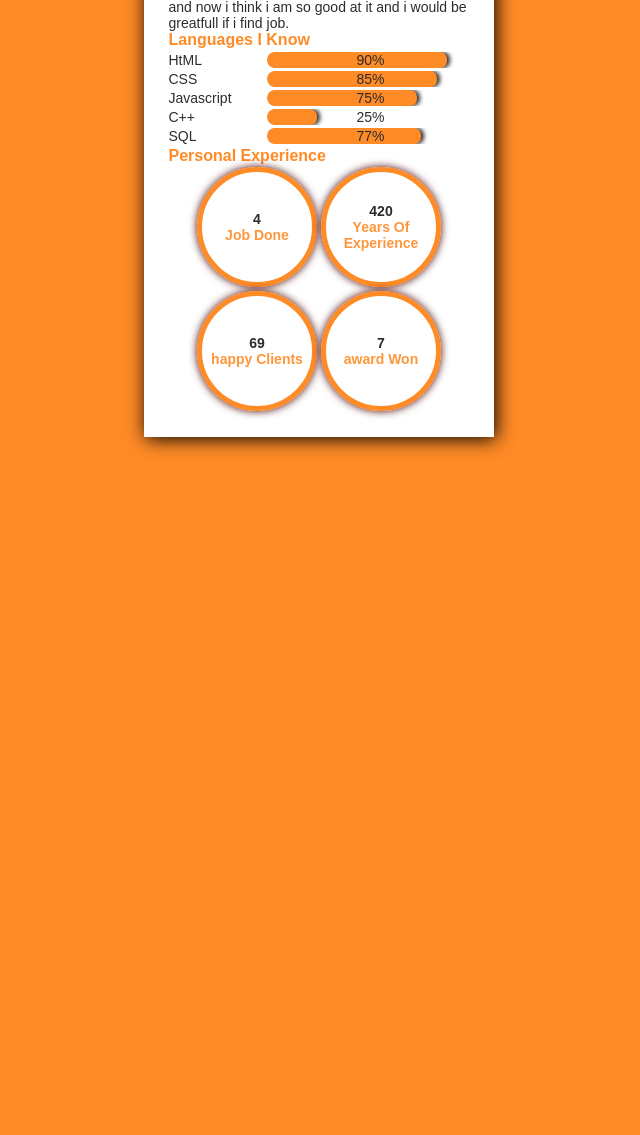
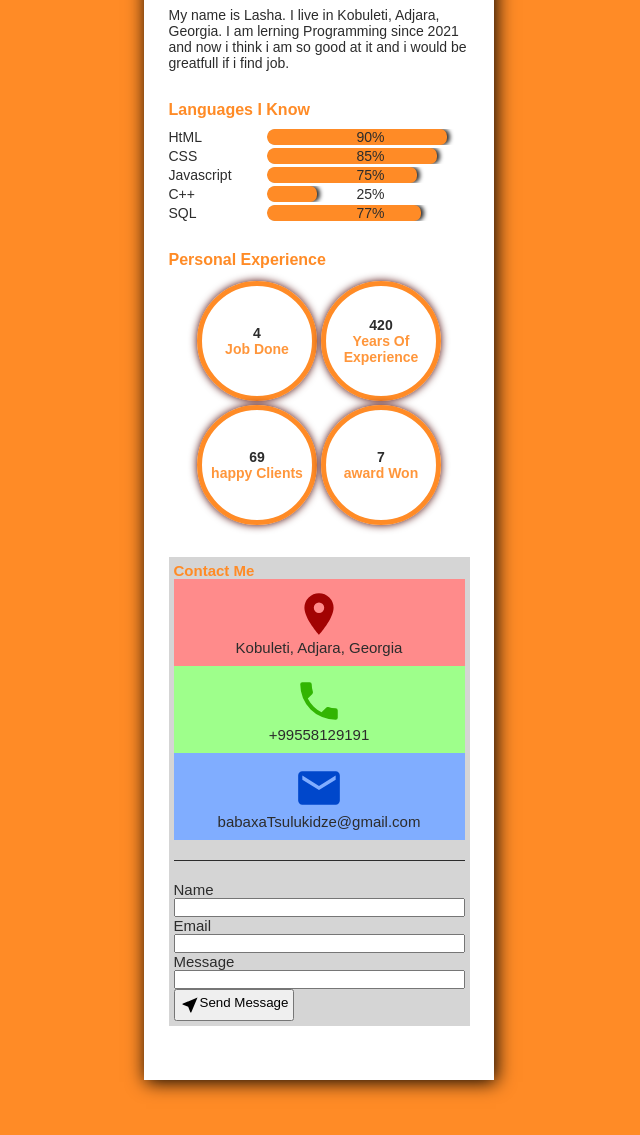
Before and after one commit to LashaTsulukidze751/myPortfolio, a plain HTML site: page myPortfolio/index.html in a window 1280 px wide. Shown: the part 619-1754 px from the top of the page, without its empty margins (321-961 px from the left). Before the commit the page ends 1120 px from the top, so only its background shows below. Drawn offline with Linux system fonts and the light colour scheme.

Commit message:
Add files via upload

```diff
--- a/myPortfolio/index.html
+++ b/myPortfolio/index.html
@@ -30,8 +30,9 @@
             <img src="./images/main-image.png" alt="persons image">
             <div class="about-me">
                 <h4>About Me</h4>
-                <p>My name is Lasha. I live in Kobuleti, Adjara, Georgia. I am lerning Programming since 2021 and now i think i am so good at it
-                    and i would be greatfull if i  find job.
+                <p>My name is Lasha. I live in Kobuleti, Adjara, Georgia. I am lerning Programming since 2021 and now i
+                    think i am so good at it
+                    and i would be greatfull if i find job.
                 </p>
                 <h4>Languages I Know</h4>
                 <div class="P-languages">
@@ -91,7 +92,60 @@
                     </div>
                 </div>
             </div>
+            <div class="contact-me">
+                <h4>Contact Me</h4>
+                <div class="contact-info">
+                    <div class="addres" id="addres">
+                        <svg xmlns="http://www.w3.org/2000/svg" viewBox="0 0 24 24" class="location">
+                            <title>map-marker</title>
+                            <path
+                                d="M12,11.5A2.5,2.5 0 0,1 9.5,9A2.5,2.5 0 0,1 12,6.5A2.5,2.5 0 0,1 14.5,9A2.5,2.5 0 0,1 12,11.5M12,2A7,7 0 0,0 5,9C5,14.25 12,22 12,22C12,22 19,14.25 19,9A7,7 0 0,0 12,2Z" />
+                        </svg>
+                        <p>Kobuleti, Adjara, Georgia</p>
+                    </div>
+                    <div class="phone">
+                        <svg xmlns="http://www.w3.org/2000/svg" viewBox="0 0 24 24">
+                            <title>phone</title>
+                            <path
+                                d="M6.62,10.79C8.06,13.62 10.38,15.94 13.21,17.38L15.41,15.18C15.69,14.9 16.08,14.82 16.43,14.93C17.55,15.3 18.75,15.5 20,15.5A1,1 0 0,1 21,16.5V20A1,1 0 0,1 20,21A17,17 0 0,1 3,4A1,1 0 0,1 4,3H7.5A1,1 0 0,1 8.5,4C8.5,5.25 8.7,6.45 9.07,7.57C9.18,7.92 9.1,8.31 8.82,8.59L6.62,10.79Z" />
+                        </svg>
+                        <p>+99558129191</p>
+                    </div>
+                    <div class="mail">
+                        <svg xmlns="http://www.w3.org/2000/svg" viewBox="0 0 24 24">
+                            <title>email</title>
+                            <path
+                                d="M20,8L12,13L4,8V6L12,11L20,6M20,4H4C2.89,4 2,4.89 2,6V18A2,2 0 0,0 4,20H20A2,2 0 0,0 22,18V6C22,4.89 21.1,4 20,4Z" />
+                        </svg>
+                        <p><a href="https://mail.google.com/mail/u/0/#inbox">babaxaTsulukidze@gmail.com</a></p>
+                    </div>
+                </div>
+                <div class="line"></div>
+                <div class="send-message-div">
+                    <div class="name">
+                        <p>Name</p>
+                        <input type="text" name="" id="name" title="Enter Name">
+                    </div>
+                    <div class="email">
+                        <p>Email</p>
+                        <input type="text" name="" id="email" title="Enter Email">
+                    </div>
+                    <div class="message">
+                        <p>Message</p>
+                        <input type="text" name="" id="message" title="Enter Message">
+                    </div>
+                    <div class="message-sender-div">
+                        <button class="send-message-button" id="messageSendBtn">
+                        <svg xmlns="http://www.w3.org/2000/svg" viewBox="0 0 24 24"><title>near-me</title><path d="M21,3L3,10.53V11.5L9.84,14.16L12.5,21H13.46L21,3Z" /></svg>
+                        <p>Send Message</p>
+                    </button>
+                    <p class="sentMessage"></p>
+                    </div>
+
+                </div>
+            </div>
         </main>
+
     </div>
 
 
--- a/myPortfolio/script.js
+++ b/myPortfolio/script.js
@@ -22,7 +22,6 @@ languagesPercentages.forEach(element => {
 //day/night theme changer
 let icon =document.querySelector(".dayNightChanger");
 icon.addEventListener("click",()=>{
-
     document.body.classList.toggle("dark");
     if(document.body.classList.contains("dark")){
         icon.src="images/night-mode.png";
@@ -31,3 +30,21 @@ icon.addEventListener("click",()=>{
     }
 
 })
+//message sender
+let nameInput = document.getElementById(`name`);
+let emailInput = document.getElementById(`email`);
+let messageInput = document.getElementById(`message`);
+document.getElementById("messageSendBtn").onclick = function(){
+    if(nameInput.value != "" && emailInput.value != "" && messageInput.value != ""){
+        document.querySelector(".sentMessage").innerHTML="message sent"
+    } else{
+        document.querySelector(".sentMessage").innerHTML="message not sent,  please fill emtpy space "
+    }
+};
+//contact me dencer
+document.getElementById("addres").onmouseover = ( )=>{
+    document.querySelector(".location").classList.add("danceup");
+    setTimeout( () => {
+        document.querySelector(".location").classList.remove("danceup")
+    },200);
+}
--- a/myPortfolio/style.css
+++ b/myPortfolio/style.css
@@ -1,155 +1,230 @@
-*{
+* {
     margin: 0;
     padding: 0;
     box-sizing: border-box;
     font-family: sans-serif;
     text-decoration: none;
-
 }
 :root {
     --dayThemeTextColor: rgb(44, 44, 44);
-    --Orange:#ff8b26;
+    --Orange: #ff8b26;
     --backgroundcolor: white;
+    --contactMeColor: rgb(213, 213, 213);
 }
-.dark{
-    --dayThemeTextColor:white;
-    --backgroundcolor:rgb(44, 44, 44);
 
+.dark {
+    --dayThemeTextColor: white;
+    --backgroundcolor:
+    --contactMeColor: rgb(20,27,31)
 }
-body{
-    max-width:100%;
+a{
+    color:var(--dayThemeTextColor);
+}
+body {
+    max-width: 100%;
     min-height: 100vh;
     background-color: var(--Orange);
 }
-.wrapper{
-    max-width:350px;
+.wrapper {
+    max-width: 350px;
     margin: 5% auto;
     background: var(--backgroundcolor);
     box-shadow: 2px 2px 18px;
     min-height: 100vh;
 }
-header{
+header {
     display: flex;
     align-items: center;
     justify-content: space-between;
     padding: 7%;
     color: var(--dayThemeTextColor);
 }
-header h4 a{
-    color:var(--Orange);
+header h4 a {
+    color: var(--Orange);
 }
-.header-nav{
+.header-nav {
     display: flex;
 }
-.header-nav h5 a{
+.header-nav h5 a {
     color: var(--dayThemeTextColor);
     font-size: 13px;
     padding: 5px;
 }
-.dayNightChanger{
+.dayNightChanger {
     width: 25px;
     height: 25px;
 }
-.circle{
-    width:13px;
+.circle {
+    width: 13px;
     height: 13px;
     border-radius: 50%;
-    border:2px solid
+    border: 2px solid;
 }
 /*main*/
-main{
+main {
     position: relative;
     padding: 7%;
 }
-.main-text{
+.main-text {
     position: absolute;
     color: var(--dayThemeTextColor);
     letter-spacing: 1px;
     line-height: 30px;
 }
-.beast{
+.beast {
     border: 2px solid var(--Orange);
     cursor: pointer;
 }
-main img{
+main img {
     width: 100%;
     box-shadow: 2px 2px 2px var(--Orange);
 }
-.main-text :nth-child(2),.spining-smile{
+.main-text :nth-child(2),
+.spining-smile {
     display: inline-block;
 }
-.spining-smile{
- transform: rotate(90deg);
+.spining-smile {
+    transform: rotate(90deg);
 }
-.spinner{
+.spinner {
     transition: 1s;
     transform: rotate(450deg);
-    color:var(--dayThemeTextColor);
+    color: var(--dayThemeTextColor);
     margin-left: 5px;
 }
-.spinner-remover{
+.spinner-remover {
     transition: 1s;
     transform: rotate(-360deg);
-    color:var(--backgroundcolor);
+    color: var(--backgroundcolor);
     margin-left: -1px;
 }
 /*about me*/
-.about-me{
+.about-me {
     color: var(--dayThemeTextColor);
 }
-.about-me h4{
-    color:var(--Orange)
+.about-me h4 {
+    margin: 30px 0px 10px;
+    color: var(--Orange);
 }
-.four-circle{
-    min-height:227px;
+.four-circle {
+    min-height: 227px;
     display: flex;
     flex-wrap: wrap;
     justify-content: center;
 }
-.four-circle>div{
-    margin:2px;
-    width:120px;
+.four-circle > div {
+    margin: 2px;
+    width: 120px;
     height: 120px;
     display: flex;
     justify-content: center;
     align-items: center;
     flex-direction: column;
-    font-size:14px;
+    font-size: 14px;
     font-weight: 600;
     border-radius: 50%;
     text-align: center;
-    border:5px solid var(--Orange);
+    border: 5px solid var(--Orange);
     box-shadow: 0px 0px 9px rgb(75, 0, 0);
 }
-.four-circle>div>p{
+.four-circle > div > p {
     color: var(--Orange);
     opacity: 0.9;
 }
-.about-me p{
+.about-me p {
     font-size: 14px;
-    color:var(--dayThemeTextColor);
+    color: var(--dayThemeTextColor);
 }
-.P-languages>div{
-    display:flex;
+.P-languages > div {
+    display: flex;
     justify-content: space-between;
-    margin:3px 3px 3px 0px
+    margin: 3px 3px 3px 0px;
 }
-.outer{
-    min-width:200px;
+.outer {
+    min-width: 200px;
     display: flex;
     position: relative;
     border-radius: 9px;
     overflow: hidden;
 }
-.percentage-text{
+.percentage-text {
     position: absolute;
     z-index: 1;
-    left:45%
+    left: 45%;
 }
-.inner{
+.inner {
     transition: all 1s;
     z-index: 0;
-    background-color:var(--Orange);
+    background-color: var(--Orange);
     border-radius: 7px;
     box-shadow: 3px 0px 4px;
 }
+/*****contact me ******/
+.contact-me {
+    color: var(--Orange);
+    margin: 30px 0px;
+    padding: 5px;
+    background-color: var(--contactMeColor);
+    font-size: 15px;
+}
+.contact-info > div {
+    display: flex;
+    flex-direction: column;
+    align-items: center;
+    padding: 10px 0;
+    color: var(--dayThemeTextColor)
+
+}
+.contact-me svg {
+    width: 50px;
+}
+.addres{
+    background-color: rgb(255, 139, 139);
+    fill: rgb(162, 3, 3);
+}
+.phone{
+    background-color: rgb(158, 255, 139);
+    fill: rgb(50, 181, 2);
+}
+.mail{
+    background-color: rgb(128, 173, 255);;
+    fill: rgb(0, 71, 203);
+}
+.danceup{
+    transition: all 0.2s;
+    transform: translateY(-5px);
+}
+.dancedown{
+    transition: all 0.2s;
+    transform: translateY(5px);
+}
+.line{
+    margin: 20px 0;
+    background-color: var(--dayThemeTextColor);
+    height:1px;
+    width:100%;
+}
+
+.send-message-div{
+    color:var(--dayThemeTextColor)
+}
+.send-message-div>div>input{
+    width:100%;
+}
+
+.send-message-button{
+    display: flex;
+    padding: 4px;
+    transition: all 0.3s;
+}
+.send-message-button:hover{
+    background-color: lawngreen;
+    fill: white;
+}
+.send-message-button>svg{
+    width:20px;
+}
+.message-sender-div{
+    display: flex;
+    align-items: center;
+}
```
